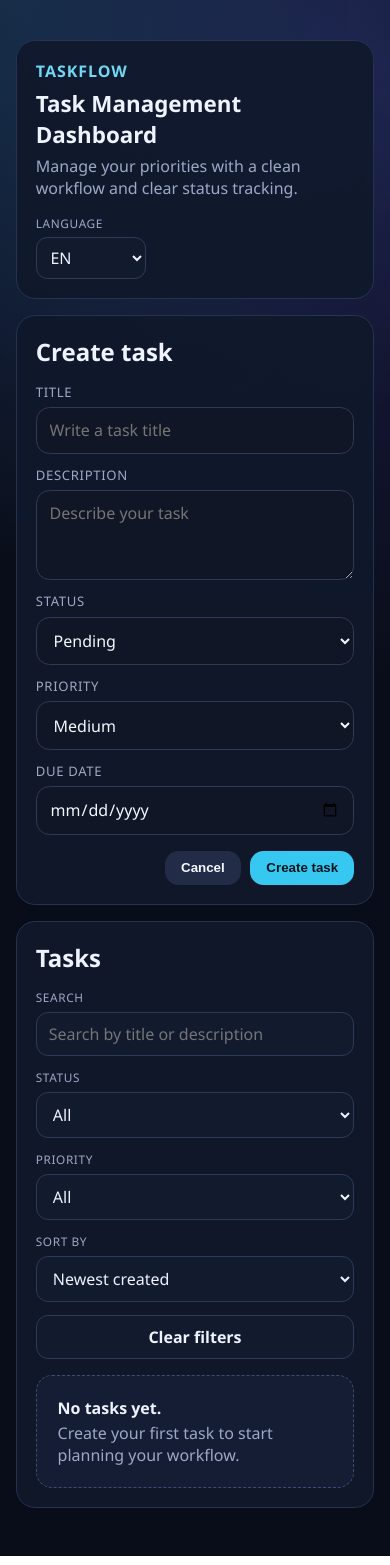
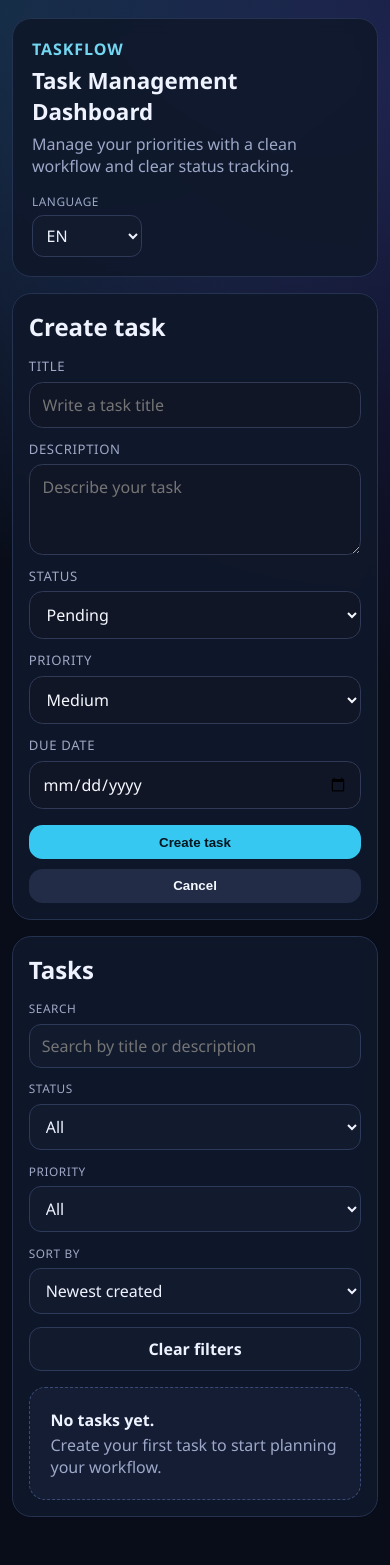
Before and after one commit to FelTor2002/taskflow, an Angular app: page / in a window 390 px wide. Built offline with nearby package versions, Linux system fonts and the light colour scheme.

Commit message:
fix: improve responsive layout for mobile and tablet

```diff
--- a/src/app/app.css
+++ b/src/app/app.css
@@ -29,6 +29,7 @@
   border: 1px solid var(--panel-border);
   border-radius: 1.2rem;
   padding: 1.2rem;
+  backdrop-filter: blur(7px);
 }
 
 .page-header {
@@ -86,6 +87,7 @@ h2 {
   display: grid;
   gap: 0.8rem;
   margin-top: 1rem;
+  grid-template-columns: repeat(auto-fit, minmax(280px, 1fr));
 }
 
 .empty-state {
@@ -108,6 +110,15 @@ h2 {
 }
 
 @media (max-width: 600px) {
+  .app-shell {
+    width: min(100%, 94%);
+    padding-top: 1.1rem;
+  }
+
+  .panel {
+    padding: 1rem;
+  }
+
   .page-header {
     flex-direction: column;
   }
--- a/src/app/components/task-card/task-card.component.css
+++ b/src/app/components/task-card/task-card.component.css
@@ -62,6 +62,7 @@ footer {
   display: flex;
   gap: 0.5rem;
   flex-wrap: wrap;
+  justify-content: flex-end;
 }
 
 button {
@@ -78,3 +79,13 @@ button.danger {
   border-color: #8e3b5c;
   color: #ff95b0;
 }
+
+@media (max-width: 700px) {
+  footer {
+    justify-content: stretch;
+  }
+
+  button {
+    flex: 1;
+  }
+}
--- a/src/app/components/task-filters/task-filters.component.css
+++ b/src/app/components/task-filters/task-filters.component.css
@@ -32,3 +32,9 @@ button {
   cursor: pointer;
   font-weight: 600;
 }
+
+@media (max-width: 700px) {
+  .task-filters {
+    grid-template-columns: 1fr;
+  }
+}
--- a/src/app/components/task-form/task-form.component.css
+++ b/src/app/components/task-form/task-form.component.css
@@ -6,6 +6,13 @@
 .form-grid {
   display: grid;
   gap: 0.75rem;
+  grid-template-columns: repeat(2, minmax(0, 1fr));
+}
+
+label:nth-child(1),
+label:nth-child(2),
+label:nth-child(5) {
+  grid-column: 1 / -1;
 }
 
 label {
@@ -60,3 +67,17 @@ button.ghost {
   background: #222c47;
   color: #f5f8ff;
 }
+
+@media (max-width: 700px) {
+  .form-grid {
+    grid-template-columns: 1fr;
+  }
+
+  .actions {
+    flex-direction: column-reverse;
+  }
+
+  button {
+    width: 100%;
+  }
+}
```
